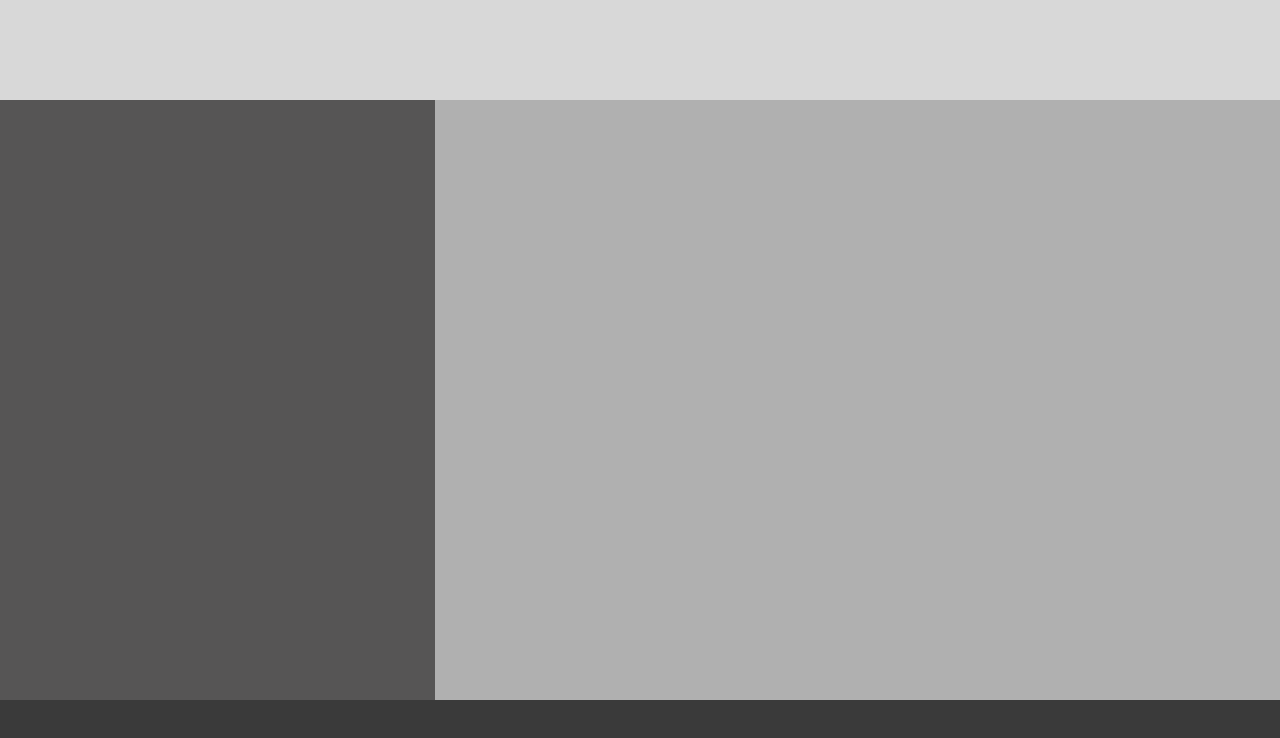
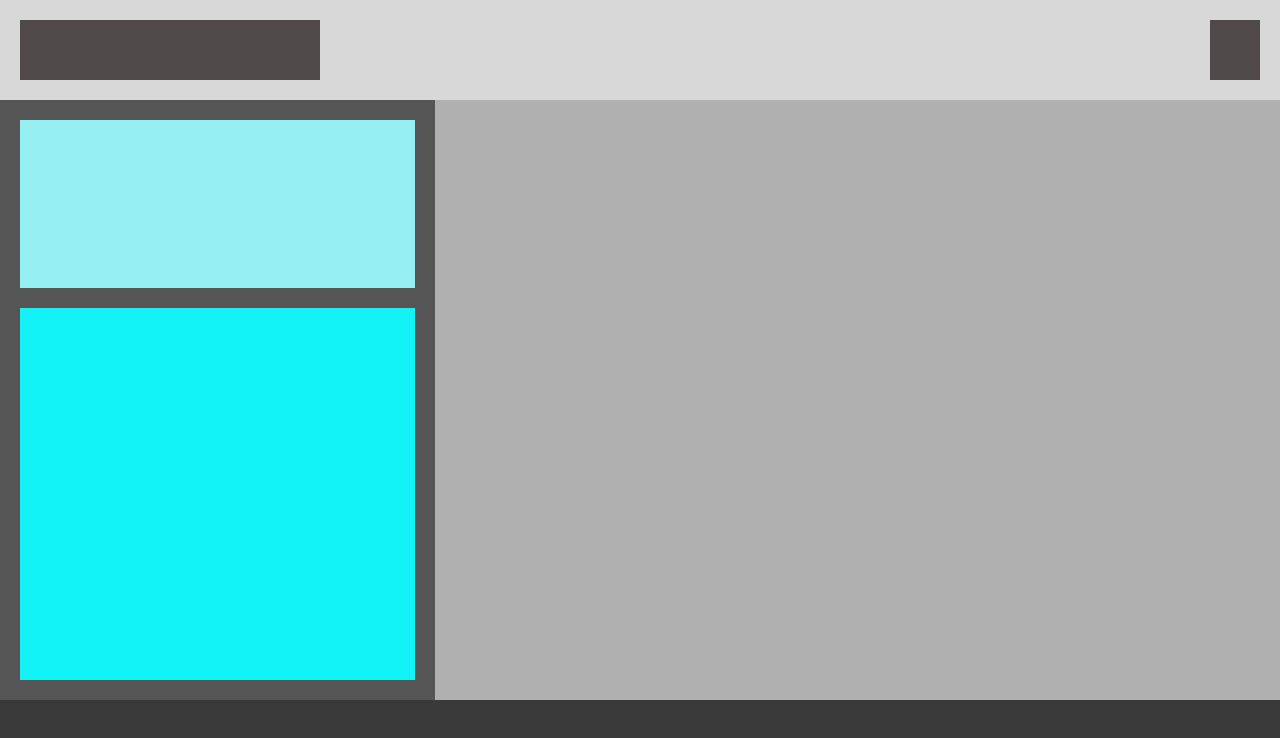
Before and after one commit to JaclynShahan/CSS-Things, a plain HTML site: page level-1/index.html in a window 1280 px wide. Drawn offline with Linux system fonts and the light colour scheme.

Commit message:
completed step 2

```diff
--- a/level-1/step-2/step-2.css
+++ b/level-1/step-2/step-2.css
@@ -1,13 +1,13 @@
 /* Step-2 You can assign padding to all sides of a container by using the padding shorthand property. */
 
 .content-left {
-
+ padding: 20px;
 }
 
 /* Step 2 You can assign padding to all sides of a container by using the padding shorthand property. */
 
 .header {
-
+  padding: 20px;
 }
 
 
@@ -15,18 +15,29 @@
 
 .profile-image-container {
     background: #96F0F2;
+    height: 30%;
+    width: auto;
+  margin-bottom: 20px;
+
 }
 
 /* Step-2 One option to get the container to fill the parent container is to use width: auto; */
 
 .profile-links-container {
     background: #12F3F7;
+    height: calc(70% - 20px);
+    width: auto;
+    margin-bottom: 20px;
 }
 
 /* Step-2 You can either use float left to get this element to in the desired location. */
 
 .logo-container {
     background: #4F4949;
+    float: left;
+    width: 300px;
+    height: 100%;
+
 }
 
 
@@ -34,4 +45,7 @@
 
 .menu-container {
     background: #4F4949;
+    float: right;
+    height: 100%;
+    width: 50px;
 }
```
